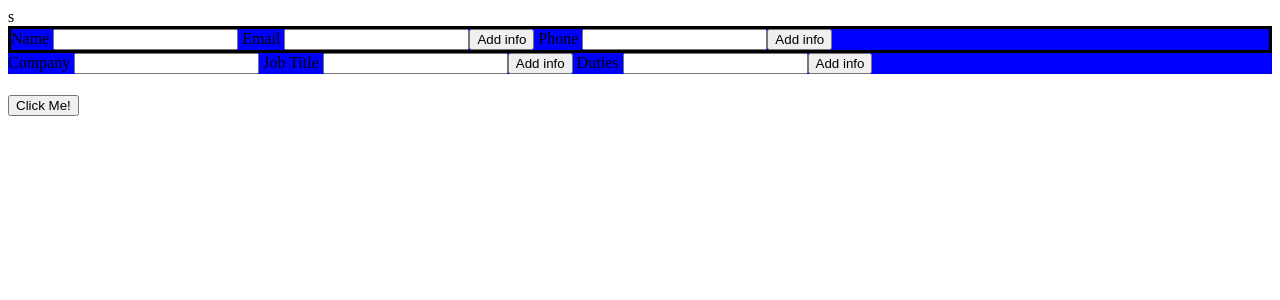
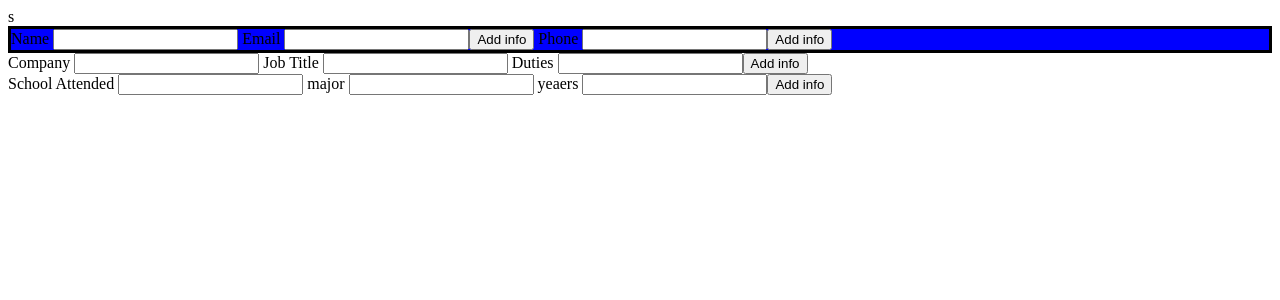
Before and after one commit to Sawaian/cv-project, a React (Create React App) app: page / in a window 1280 px wide. Shown: the top 300 px of the page. Built offline with nearby package versions, Linux system fonts and the light colour scheme.

Commit message:
Fleshed out education to have a copy of the input structure.

```diff
--- a/src/Components/Education/index.js
+++ b/src/Components/Education/index.js
@@ -1,29 +1,91 @@
+
 import React, { Component } from "react";
+import Overview from "../Overview";
 
-
-
+/*
+A section to add practical experience (company name, position title, main tasks of your jobs, date from and until when you worked for that company) */
 class Education extends Component {
     constructor(){
       super();
 
       this.state = {
         education: {
-          schoolName: 'University.',
-          major: 'film',
+          schoolName: '',
+          major: '',
           years: '',
         },
-        applicantInfo: [],
+        educationHistory: [],
       }
     }
 
-    render(){
-      return(  <div>
-        <h1>{this.props.major}</h1>
-        <button onClick={console.log("grateful")}>Click Me!</button>
-      </div>)
+    handleChange = (e) => {
+      this.setState({
+          education:{...this.state.education, [e.target.name]: e.target.value, }
+      })
+      return this.state.education;
     }
 
-}
+
+
+    onSubmitInfo = (e) => {
+      e.preventDefault()
+      console.log(this.state.education)
+      this.setState({
+        educationHistory: Object.values(this.state.education),
+        education: {
+          schoolName: '',
+          major: '',
+          years: '',
+          }
+        })
+        this.removeDisplay()
+      }
+
+
+    removeDisplay = () =>{
+      document.querySelector(".education-form").style.display = "none";
+      console.log("this")
+      // this.createEditButton();
+    }
+
+
+    render(){
+
+      const { education, educationHistory } = this.state;
+
+      return(
+        <div>
+          <form type="submit" className="education-form" id="education" onSubmit={this.onSubmitInfo}>
+            <label htmlFor="schoolName"> School Attended </label>
+            <input
+              onChange={this.handleChange}
+              value={education.schoolName}
+              type="text"
+              name="schoolName"
+            />
+            <label htmlFor="position"> major </label>
+            <input
+              onChange={this.handleChange}
+              value={education.major}
+              type="text"
+              name="major"
+            />
+            <label htmlFor="years"> yeaers </label>
+            <input
+              onChange={this.handleChange}
+              value={education.years}
+              type="text"
+              name="years"
+            />
+            <button type="submit">Add info</button>
+          </form>
+          <Overview myInfo={educationHistory} />
+        </div>
+      )
+    };
+    }
+
+
 
 
 export default Education;
--- a/src/Components/Experience/index.js
+++ b/src/Components/Experience/index.js
@@ -55,7 +55,7 @@ class Experience extends Component {
 
       return(
         <div>
-          <form type="submit" className="experience-form" id="blue" onSubmit={this.onSubmitInfo}>
+          <form type="submit" className="experience-form" id="experience" onSubmit={this.onSubmitInfo}>
             <label htmlFor="companyName"> Company </label>
             <input
               onChange={this.handleChange}
@@ -70,7 +70,6 @@ class Experience extends Component {
               type="text"
               name="position"
             />
-            <button type="submit">Add info</button>
             <label htmlFor="Duties"> Duties </label>
             <input
               onChange={this.handleChange}
```
